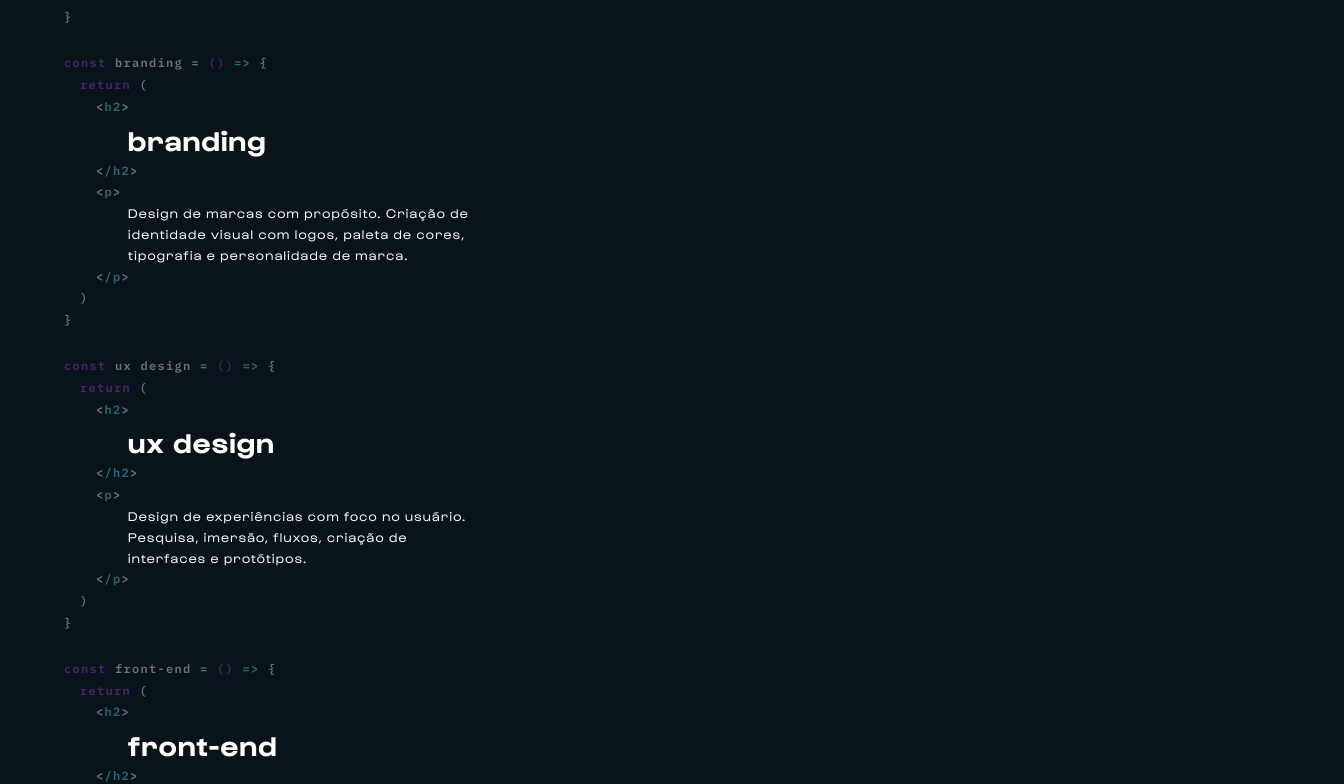
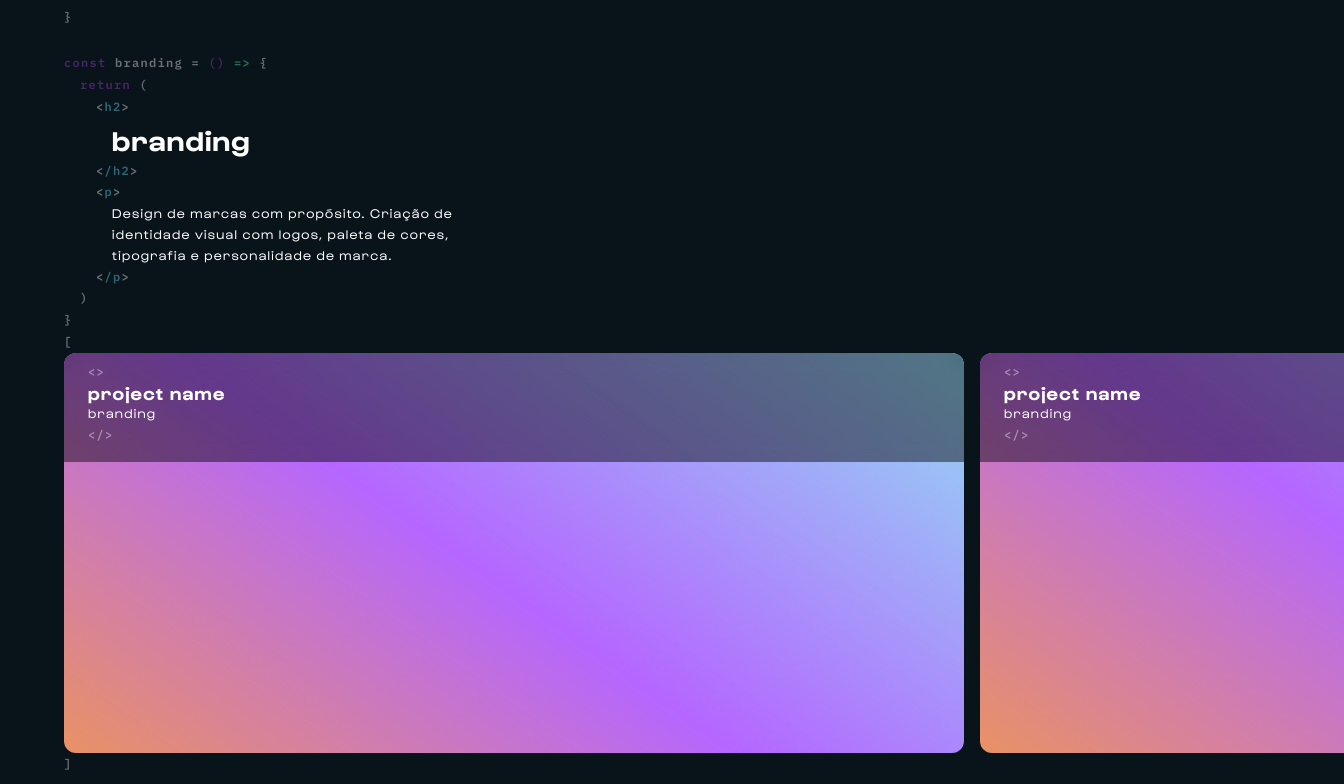
Before and after one commit to lgiacomazzi/portfolio-2021, a Next.js app: page / in a window 1280 px wide. Shown: the part 701-1485 px from the top of the page, 1344 px wide, since content can reach past the window. Built offline with nearby package versions, Linux system fonts and the light colour scheme.

Commit message:
add projectCard

```diff
--- a/components/CodeCategory.tsx
+++ b/components/CodeCategory.tsx
@@ -1,4 +1,5 @@
 import styles from "../styles/components/CodeCategory.module.css";
+import ProjectCard from "../components/ProjectCard";
 
 export default function CodeCategory({ children, category }) {
   return (
@@ -32,6 +33,15 @@ export default function CodeCategory({ children, category }) {
         <span className="code">{")"}</span>
       </div>
       <span className="code">{"}"}</span>
+      <br />
+      <span className="code">{"["}</span>
+      <div className={styles.projectCards}>
+        <ProjectCard></ProjectCard>
+        <ProjectCard></ProjectCard>
+        <ProjectCard></ProjectCard>
+        <ProjectCard></ProjectCard>
+      </div>
+      <span className="code">{"]"}</span>
     </div>
   );
 }
--- /dev/null
+++ b/components/ProjectCard.tsx
@@ -0,0 +1,16 @@
+// import Image from "next/image";
+import styles from "../styles/components/ProjectCard.module.css";
+import ProjectCategoryIcons from "./ProjectCategoryIcons";
+
+export default function ProjectCard({}) {
+  return (
+    <div className={styles.projectCard}>
+      <div className={styles.projectDetails}>
+        <span className="code">{"<>"}</span>
+        <h3>project name</h3>
+        <ProjectCategoryIcons category={["branding"]} />
+        <span className="code">{"</>"}</span>
+      </div>
+    </div>
+  );
+}
--- /dev/null
+++ b/components/ProjectCategoryIcons.tsx
@@ -0,0 +1,8 @@
+type ProjectCategoryProps = {
+  category: [string];
+};
+export default function ProjectCategoryIcons({
+  category,
+}: ProjectCategoryProps) {
+  return <div>{category}</div>;
+}
--- a/pages/_app.tsx
+++ b/pages/_app.tsx
@@ -1,4 +1,6 @@
+import "../styles/colors-dark.css";
 import "../styles/globals.css";
+
 import { AnimatePresence, motion } from "framer-motion";
 
 function MyApp({ Component, pageProps }) {
--- a/pages/index.tsx
+++ b/pages/index.tsx
@@ -2,7 +2,6 @@ import Head from "next/head";
 import Profile from "../components/Profile";
 import Manifesto from "../components/Manifesto";
 import MainButton from "../components/MainButton";
-
 import CodeCategory from "../components/CodeCategory";
 
 export default function Home() {
--- /dev/null
+++ b/styles/colors-dark.css
@@ -0,0 +1,13 @@
+:root {
+  --white: #ffffff;
+  --light: #b6cace;
+  --dark: #09131a;
+
+  --code-purple: #a642e0;
+  --code-blue: #66e3ff;
+  --code-green: #57ffab;
+  --code-orange: #f6d98d;
+
+  --glass-dark: rgba(0, 0, 0, 0.45);
+  --glass-white: rgba(255, 255, 255, 0.1);
+}
--- /dev/null
+++ b/styles/colors-light.css
@@ -0,0 +1,10 @@
+:root {
+  --white: #09131a;
+  --light: #b6cace;
+  --dark: #ffffff;
+
+  --code-purple: #a642e0;
+  --code-blue: #66e3ff;
+  --code-green: #57ffab;
+  --code-orange: #f6d98d;
+}
--- a/styles/components/CodeCategory.module.css
+++ b/styles/components/CodeCategory.module.css
@@ -12,5 +12,15 @@
 }
 
 .h2 {
-  padding-left: 32px;
+  padding-left: 16px;
 }
+
+.projectCards {
+  display: flex;
+  flex-direction: row;
+
+  width: 100vw;
+
+  overflow-x: scroll;
+  scroll-behavior: smooth;
+}
--- a/styles/components/MainButton.module.css
+++ b/styles/components/MainButton.module.css
@@ -5,6 +5,7 @@
 .mainButton {
   margin-top: 8px;
   margin-bottom: 8px;
+  margin-left: 24px;
 
   display: flex;
   flex-direction: row;
--- /dev/null
+++ b/styles/components/ProjectCard.module.css
@@ -0,0 +1,28 @@
+.projectCard {
+  height: 50vh;
+  width: calc((100vw - (5 * 16px)) * (3 / 4));
+
+  flex-shrink: 0;
+  margin-right: 16px;
+
+  border-radius: 12px;
+
+  overflow: hidden;
+
+  background: linear-gradient(
+    215.54deg,
+    #8efe52 -51.53%,
+    #91e1f3 -3.4%,
+    #b566ff 53.85%,
+    #f2994a 107.78%
+  );
+}
+.projectDetails {
+  padding: 8px 16px 16px 24px;
+
+  background: var(--glass-dark);
+  backdrop-filter: blur(10px);
+
+  position: relative;
+  bottom: 0;
+}
--- a/styles/globals.css
+++ b/styles/globals.css
@@ -13,17 +13,6 @@
   font-style: bold;
   font-weight: 700;
   font-display: swap;
-}
-
-:root {
-  --white: #ffffff;
-  --light: #b6cace;
-  --dark: #09131a;
-
-  --code-purple: #a642e0;
-  --code-blue: #66e3ff;
-  --code-green: #57ffab;
-  --code-orange: #f6d98d;
 }
 
 html,
```
